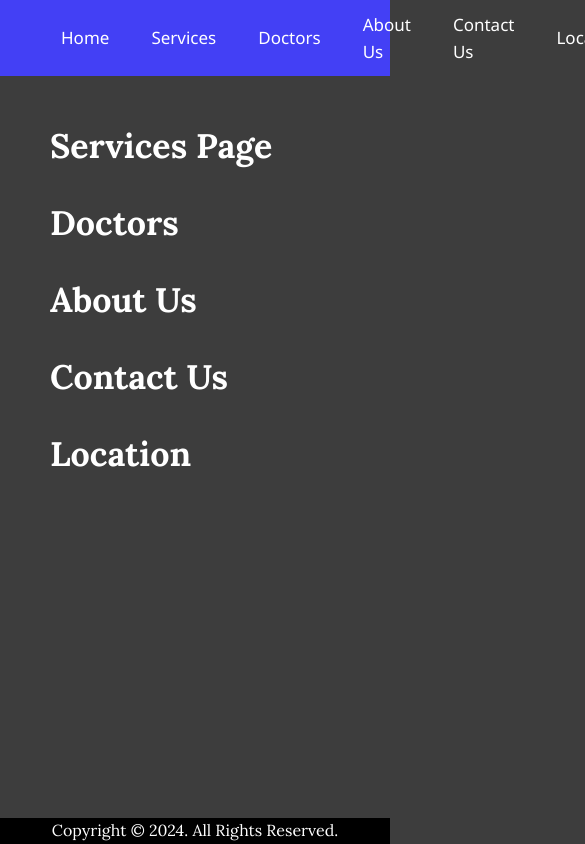
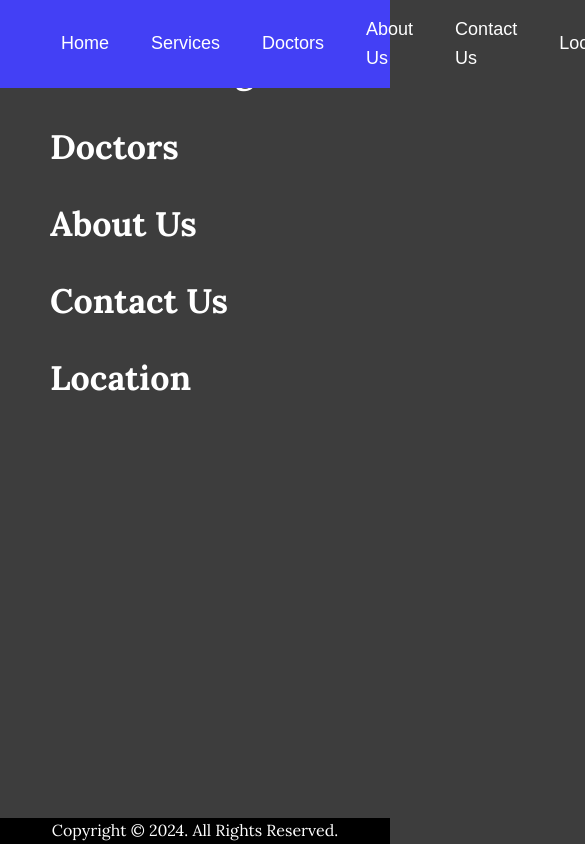
Before and after one commit to Dimonch1k/githup_pages_test, a React (Create React App) app: page /#/ in a window 390 px wide. Shown: the top 844 px of the page, 585 px wide, since content can reach past the window. Built offline with nearby package versions, Linux system fonts and the light colour scheme.

Commit message:
Try to to better styles for body for every page and try to make header that hide on scroll down and shows on scroll up

```diff
--- a/src/components/header/Header.jsx
+++ b/src/components/header/Header.jsx
@@ -1,11 +1,38 @@
-import React from "react";
+import React, { useEffect, useState } from "react";
 import { NavLink } from "react-router-dom";
 
 import "../../styles/components/header/Header.scss";
 
 const Header = () => {
+  const [isVisible, setIsVisible] = useState(true);
+  const [lastScrollY, setLastScrollY] = useState(0);
+
+  const controlHeader = () => {
+    if (typeof window !== "undefined") {
+      if (window.screenY)
+        if (window.scrollY > lastScrollY) setIsVisible(false); // Scrolling down
+        else {
+          setIsVisible(true); // Scrolling up
+        }
+      setLastScrollY(window.scrollY); // Update last scroll position
+    }
+  };
+
+  useEffect(() => {
+    window.addEventListener("scroll", controlHeader);
+    return () => {
+      window.removeEventListener("scroll", controlHeader); // Cleanup the event listener
+    };
+  }, [lastScrollY]);
+
   return (
-    <header className="header">
+    <header
+      className="header"
+      style={{
+        transform: isVisible ? "translateY(0)" : "translateY(-100%)",
+        transition: "transform 0.3s ease",
+      }}
+    >
       <div className="content">
         <nav>
           <NavLink to="/">Home</NavLink>
--- a/src/index.scss
+++ b/src/index.scss
@@ -40,9 +40,9 @@ details summary {
   list-style: none;
 }
 
-// .container {
-//   padding: 20px 50px 50px;
-//   max-width: 1560px;
-//   width: 100%;
-//   margin: 0 auto;
-// }
+.container {
+  padding: 20px 50px 50px;
+  max-width: 1560px;
+  width: 100%;
+  margin: 0 auto;
+}
--- a/src/styles/appStyles.js
+++ b/src/styles/appStyles.js
@@ -7,8 +7,4 @@ export const pageStyles = {
 export const outletStyles = {
   flex: 1,
   overflow: "auto",
-  padding: "20px 50px 50px",
-  maxWidth: 1560,
-  width: "100%",
-  margin: "0 auto",
 };
--- a/src/styles/components/header/Header.scss
+++ b/src/styles/components/header/Header.scss
@@ -1,23 +1,40 @@
 header {
   background-color: rgb(67, 64, 245);
-  font-family: "Segoe UI", Tahoma, Geneva, Verdana, sans-serif;
-  position: sticky;
+  position: fixed;
+  width: 100%;
+  height: auto;
   top: 0;
-  z-index: 9999;
+  left: 0;
+  z-index: 1000;
+  transition: transform 0.3s ease;
 
   .content {
     display: flex;
     align-items: center;
     padding: 0.5rem 50px;
-    height: 60px;
+    height: 100%;
     max-width: 1560px;
     margin: 0 auto;
+  }
+
+  .logo {
+    position: relative;
+    height: 60px;
+    width: 200px;
+
+    img {
+      position: absolute;
+      width: 100%;
+      height: 100%;
+      z-index: 1000;
+    }
   }
 
   nav {
     display: flex;
     justify-content: center;
     gap: 20px;
+    margin: 0 auto;
 
     a {
       text-decoration: none;
@@ -29,6 +46,10 @@ header {
       display: flex;
       align-items: center;
 
+      font-family: "Montserrat", Arial, sans-serif;
+      font-weight: 500;
+      font-size: 18px;
+
       &:hover {
         border: 1px solid white;
         border-radius: 10px;
@@ -37,3 +58,19 @@ header {
     }
   }
 }
+
+@media (max-width: 768px) {
+  .logo {
+    width: 24px;
+    height: 24px;
+
+    &__img {
+      width: 100%;
+      height: 100%;
+    }
+  }
+
+  nav a {
+    font-size: 14px;
+  }
+}
```
